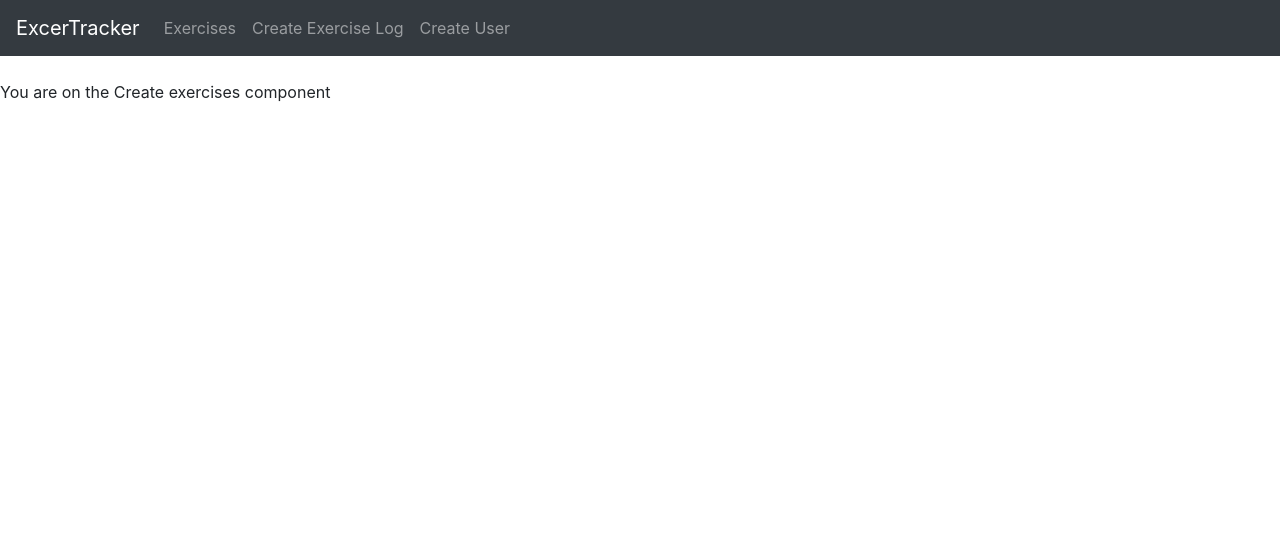
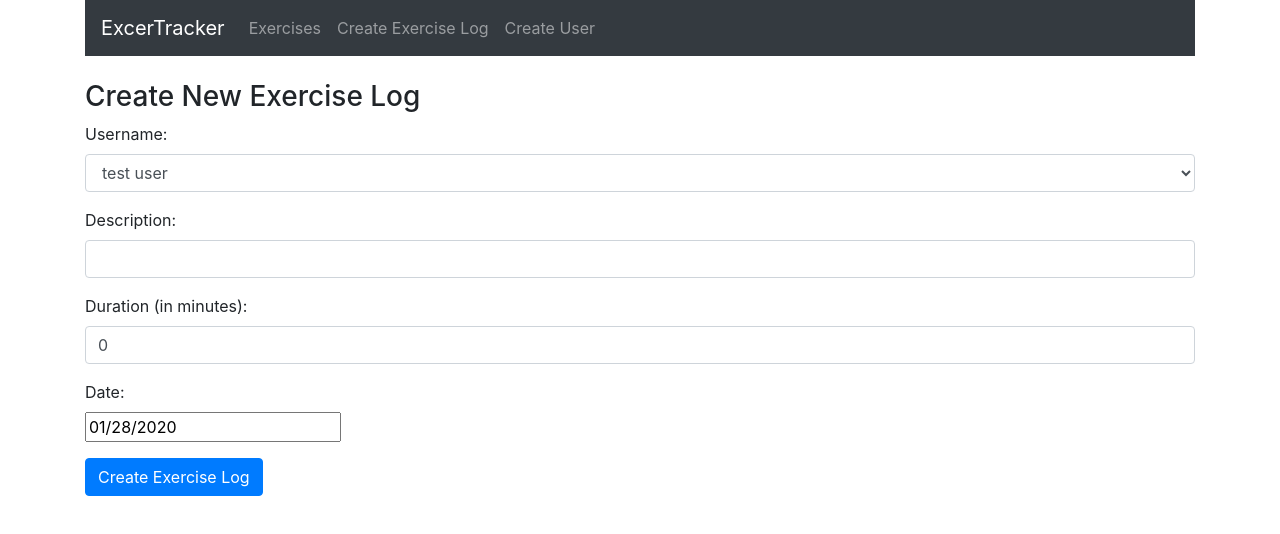
Before and after one commit to ralphie94/exercise-tracker, a React (Create React App) app: page /create in a window 1280 px wide. Shown: the top 534 px of the page. Built offline with nearby package versions, Linux system fonts and the light colour scheme; the HTML template or start-up script is replaced by a standard one.

Commit message:
built out create exercise component

```diff
--- a/package.json
+++ b/package.json
@@ -6,8 +6,10 @@
     "@testing-library/jest-dom": "^4.2.4",
     "@testing-library/react": "^9.4.0",
     "@testing-library/user-event": "^7.2.1",
+    "axios": "^0.19.2",
     "bootstrap": "^4.4.1",
     "react": "^16.12.0",
+    "react-datepicker": "^2.11.0",
     "react-dom": "^16.12.0",
     "react-router-dom": "^5.1.2",
     "react-scripts": "3.3.0"
--- a/src/App.js
+++ b/src/App.js
@@ -11,12 +11,14 @@
 function App() {
   return (
     <Router>
+      <div className="container">
         <Navbar />
         <br/>
         <Route path="/" exact component={ExercisesList} />
         <Route path="/edit/:id" component={EditExercise} />
         <Route path="/create" component={CreateExercise} />
         <Route path="/user" component={CreateUser} />
+      </div>
     </Router>
   );
 }
--- a/src/components/create-exercise.component.js
+++ b/src/components/create-exercise.component.js
@@ -1,11 +1,131 @@
-import React, { Component } from 'react'
+import React, { Component } from 'react';
+import axios from 'axios';
+import DatePicker from 'react-datepicker';
+import "react-datepicker/dist/react-datepicker.css";
 
 export default class CreateExercise extends Component {
+    constructor(props) {
+        super(props);
+
+        this.onChangeUsername = this.onChangeUsername.bind(this);
+        this.onChangeDescription = this.onChangeDescription.bind(this);
+        this.onChangeDuration = this.onChangeDuration.bind(this);
+        this.onChangeDate = this.onChangeDate.bind(this);
+        this.onSubmit = this.onSubmit.bind(this);
+
+        this.state = {
+            username: "",
+            description: "",
+            duration: 0,
+            date: new Date(),
+            users: []
+    }
+}
+
+    componentDidMount() {
+        this.setState({
+            users: ["test user"],
+            username: "test user"
+        })
+    }
+
+    onChangeUsername(e) {
+        this.setState({
+            username: e.target.value
+        });
+    }
+
+    onChangeDescription(e) {
+        this.setState({
+            description: e.target.value
+        });
+    }
+
+    onChangeDuration(e) {
+        this.setState({
+            duration: e.target.value
+        });
+    }
+
+    onChangeDate(date) {
+        this.setState({
+            date: date
+        });
+    }
+
+    onSubmit(e) {
+        e.preventDefault();
+
+        const exercise = {
+            username: this.state.username,
+            description: this.state.description,
+            duration: this.state.duration,
+            date: this.state.date
+        }
+
+        console.log(exercise);
+
+        axios.post('http://localhost:5000/exercises/add', exercise)
+            .then(res => console.log(res.data));
+
+        window.location = "/";
+    }
+
     render() {
         return (
-            <div>
-                <p>You are on the Create exercises component</p>
+        <div>
+            <h3>Create New Exercise Log</h3>
+            <form onSubmit={this.onSubmit}>
+            <div className="form-group">
+                <label>Username: </label>
+                <select ref="userInput"
+                    required
+                    className="form-control"
+                    value={this.state.username}
+                    onChange={this.onChangeUsername}>
+                    {
+                    this.state.users.map(function(user) {
+                        return <option
+                        key={user}
+                        value={user}>{user}
+                        </option>;
+                    })
+                    }
+                </select>
             </div>
+            <div className="form-group">
+                <label>Description: </label>
+                <input  type="text"
+                    required
+                    className="form-control"
+                    value={this.state.description}
+                    onChange={this.onChangeDescription}
+                    />
+            </div>
+            <div className="form-group">
+                <label>Duration (in minutes): </label>
+                <input
+                    type="text"
+                    className="form-control"
+                    value={this.state.duration}
+                    onChange={this.onChangeDuration}
+                    />
+            </div>
+            <div className="form-group">
+                <label>Date: </label>
+                <div>
+                <DatePicker
+                    selected={this.state.date}
+                    onChange={this.onChangeDate}
+                />
+                </div>
+            </div>
+
+            <div className="form-group">
+                <input type="submit" value="Create Exercise Log" className="btn btn-primary" />
+            </div>
+            </form>
+        </div>
         )
     }
 }
```
Also changed, not shown: 1 other file (tests, documents, lock files or other folders). Lines whose indentation alone changed are shown as unchanged.
